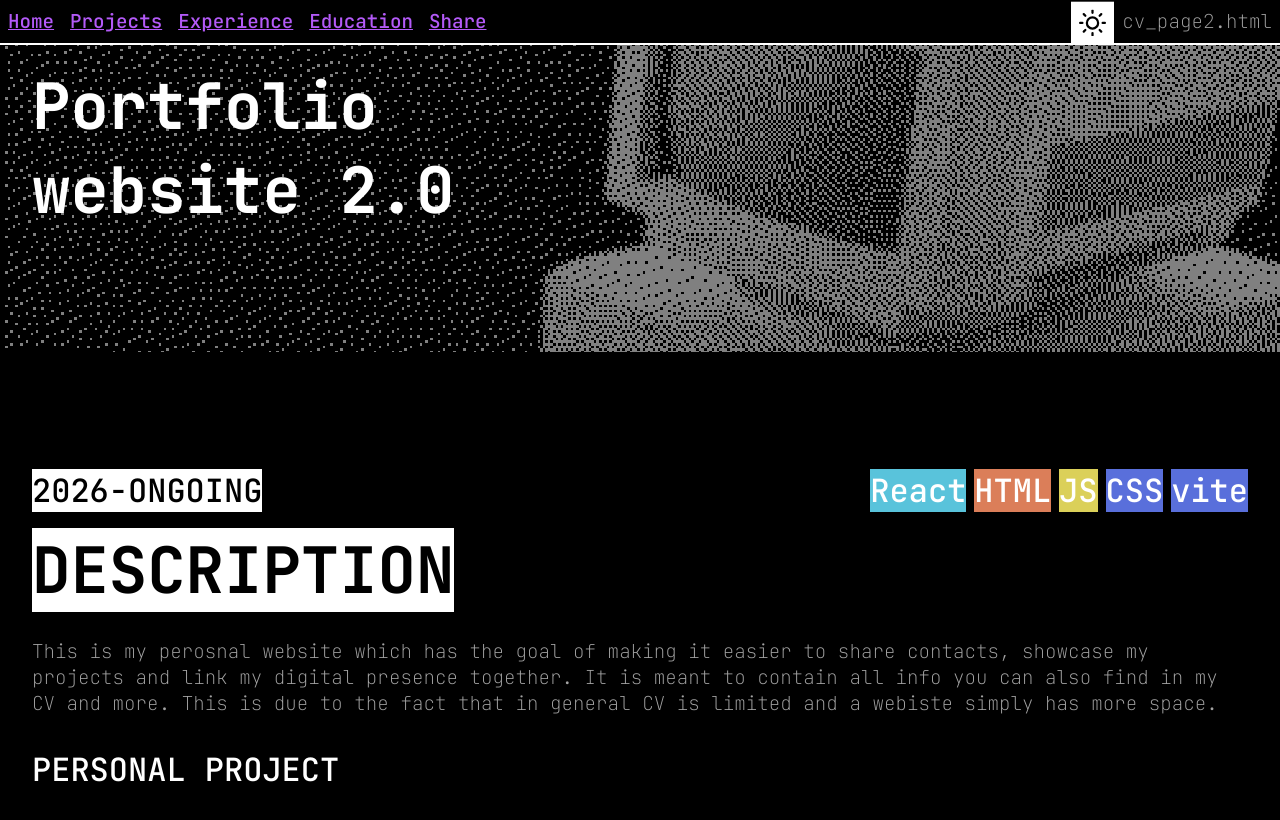
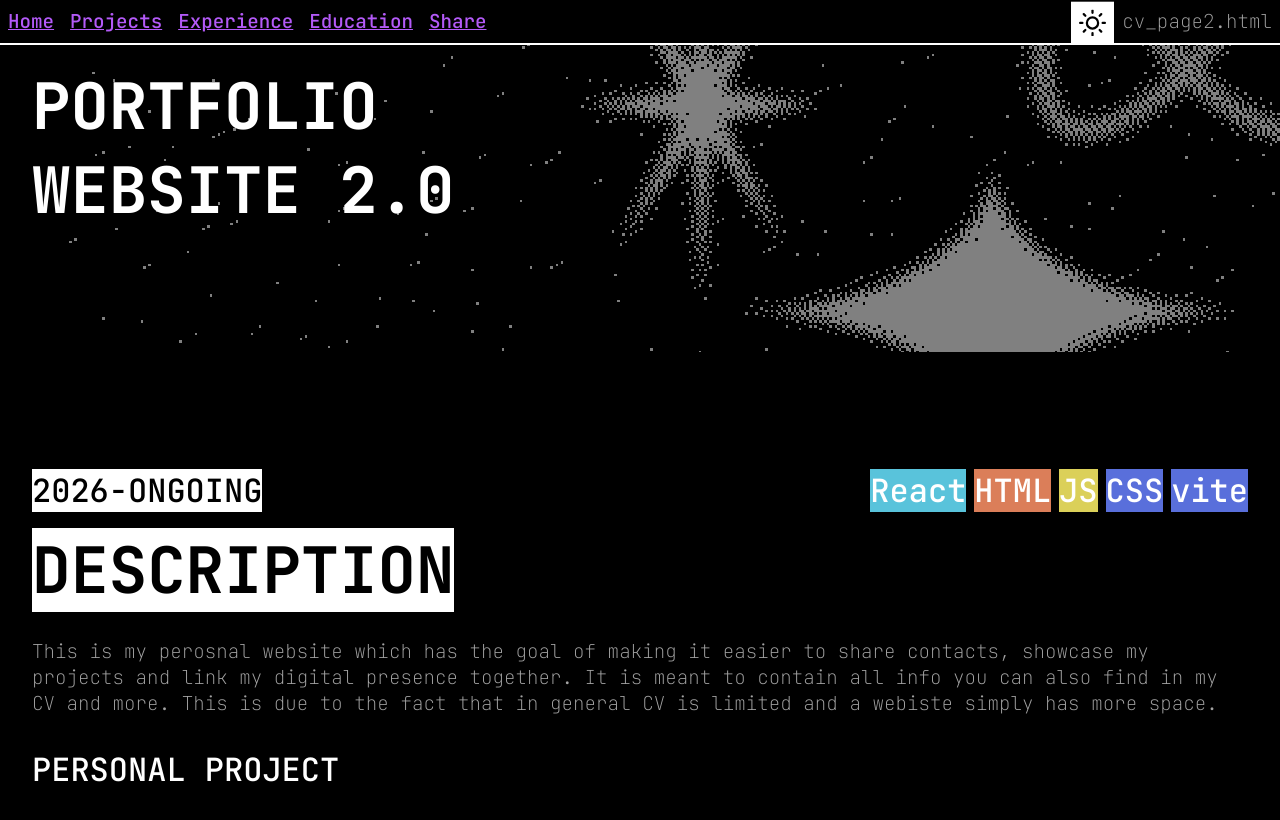
Before and after one commit to TPdkr/cv_page2, a React (Vite) app in the folder website/: page /cv_page2/projects/about in a window 1280 px wide. Shown: the top 820 px of the page. Built offline with nearby package versions, Linux system fonts and the light colour scheme; no server answers.

Commit message:
put a real header

```diff
--- a/website/src/projects/about/about.jsx
+++ b/website/src/projects/about/about.jsx
@@ -1,6 +1,6 @@
 import styles from "./about.module.css";
 
-import header from "../../assets/projects/os/header.png"
+import header from "../../assets/projects/about/header.png"
 import { SimpleHeader, ProjectDescription } from "../../atomics/projects.jsx";
 
 function About(){
@@ -9,7 +9,7 @@ function About(){
 
     return (
         <>
-            <SimpleHeader title="Portfolio website 2.0" src={header}/>
+            <SimpleHeader title="PORTFOLIO WEBSITE 2.0" src={header}/>
             <div className={styles.content}>
                 <ProjectDescription date={date} tags={tags} location="PERSONAL PROJECT">
                     <p>
```
Also changed, not shown: website/src/assets/projects/about/header.png (added).
